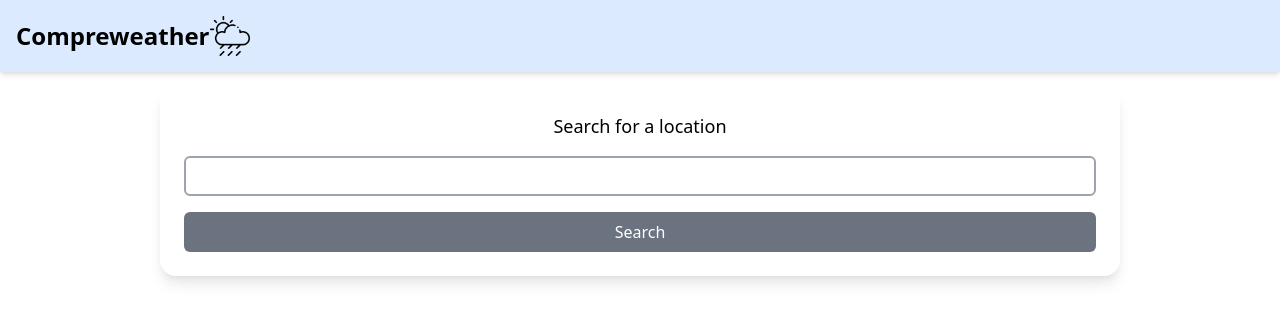
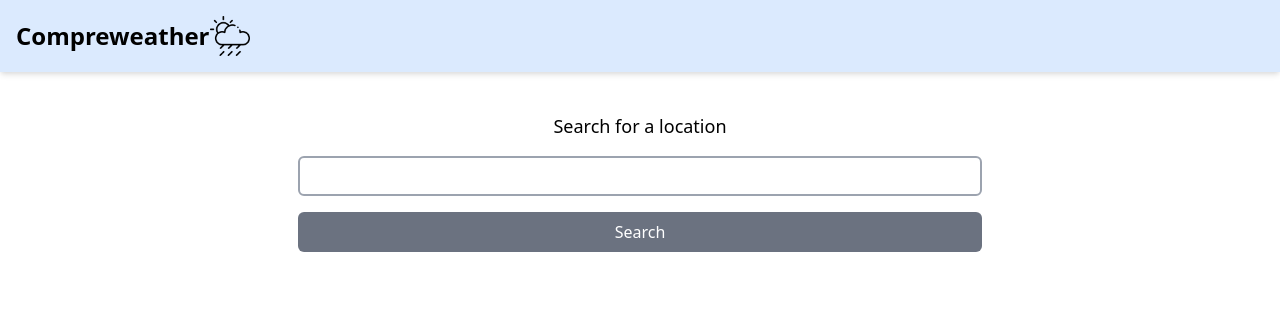
Before and after one commit to praneshuwu/compreweather, a React (Create React App) app: page / in a window 1280 px wide. Shown: the top 322 px of the page. Built offline with nearby package versions, Linux system fonts and the light colour scheme.

Commit message:
changed sizing of weather details

```diff
--- a/src/components/WeatherDetails.jsx
+++ b/src/components/WeatherDetails.jsx
@@ -54,8 +54,8 @@ const WeatherDetails = (props) => {
       </div>
 
       {moreDetails && (
-        <div className='mt-10 text-left ml-16'>
-          <ul className='list-none h-60 flex flex-col justify-evenly w-8/12'>
+        <div className='mt-10 mx-auto w-80'>
+          <ul className='list-none h-60 flex flex-col justify-evenly '>
             <li className='flex justify-between'>
               <span className='font-medium'> Feels Like:</span>
               {unit === 'C' ? current.feelslike_c : current.feelslike_f}
--- a/src/pages/Home.jsx
+++ b/src/pages/Home.jsx
@@ -14,6 +14,9 @@ const Home = () => {
 
 
   const fetchWeather = async (searchQuery) => {
+    if(searchQuery === null){
+      return
+    }
     const res = await axios.get(
       `https://api.weatherapi.com/v1/current.json?key=${process.env.REACT_APP_WEATHER_API_KEY}&q=${searchQuery}&aqi=yes`
     );
@@ -28,11 +31,11 @@ const Home = () => {
     <>
       <Navbar />
       <div className='flex flex-col items-center'>
-        <div className='flex-1 w-3/4 rounded-2xl shadow-lg flex flex-col p-6 mt-4'>
+        <div className='flex-1 w-3/4 flex flex-col p-6 mt-4'>
           <label className='text-lg mb-4'>Search for a location</label>
           <input
             type='text'
-            className='rounded-md border-2 border-gray-400 h-10 mb-4 p-4'
+            className='rounded-md border-2 border-gray-400 h-10 mb-4 p-4 md:w-3/4 md:mx-auto '
             onChange={(event) => {
               setSearchQuery(event.target.value);
             }}
@@ -42,7 +45,7 @@ const Home = () => {
               event.preventDefault();
               fetchWeather(searchQuery);
             }}
-            className='bg-gray-500 text-white rounded-md hover:shadow-md px-6 py-2 text-center'
+            className='bg-gray-500 text-white rounded-md hover:shadow-lg px-6 py-2 text-center md:w-3/4 md:mx-auto'
           >
             Search
           </button>
```
